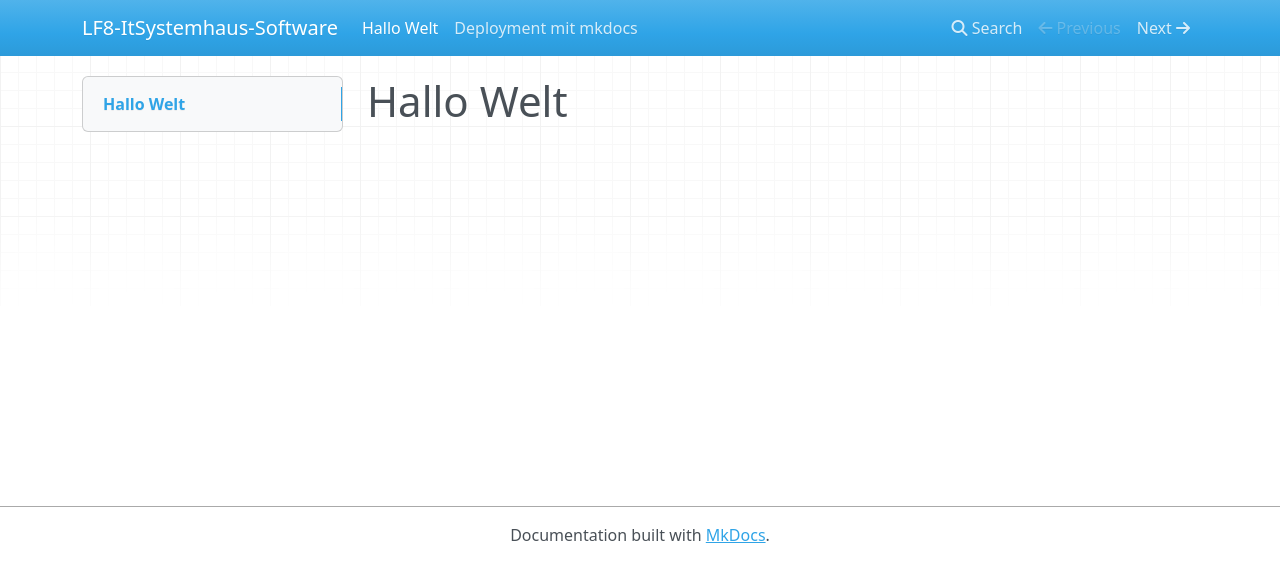
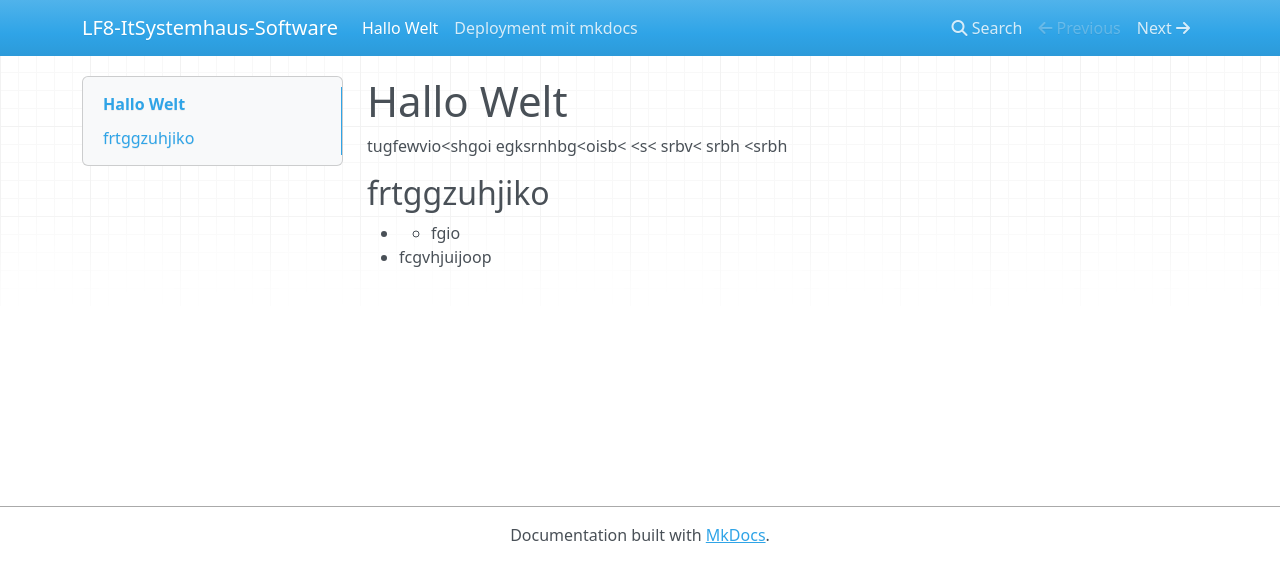
Before and after one commit to fabi321/lf8-itsystemhaus-software, an MkDocs documentation site: the page built from docs/index.md, in a window 1280 px wide. Shown: the top 582 px of the page. Built offline with MkDocs 1.6.1, drawn with Linux system fonts in a browser that asks for light colours; nearby versions of some CDN libraries.

Commit message:
hab was gemacht

```diff
--- a/docs/index.md
+++ b/docs/index.md
@@ -1 +1,12 @@
 # Hallo Welt
+
+tugfewvio<shgoi
+egksrnhbg<oisb<
+<s<
+srbv<
+srbh
+<srbh
+## frtggzuhjiko
+
+* * fgio
+* fcgvhjuijoop
```
